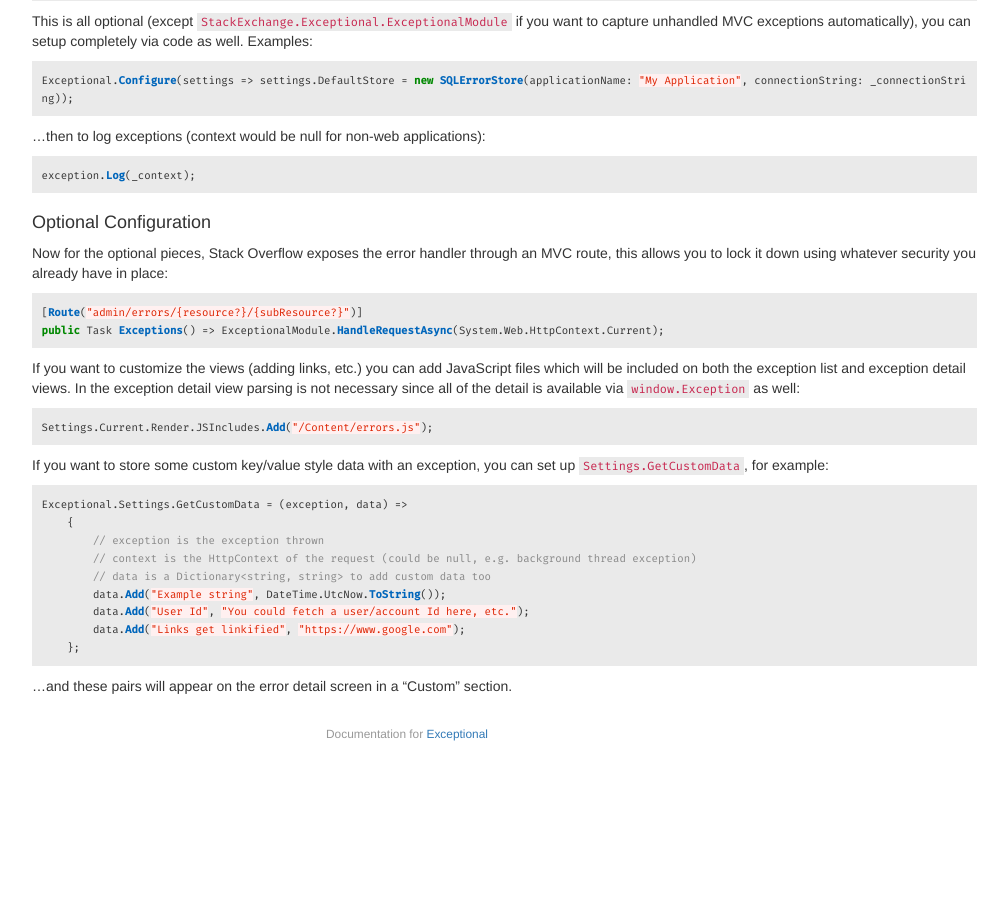
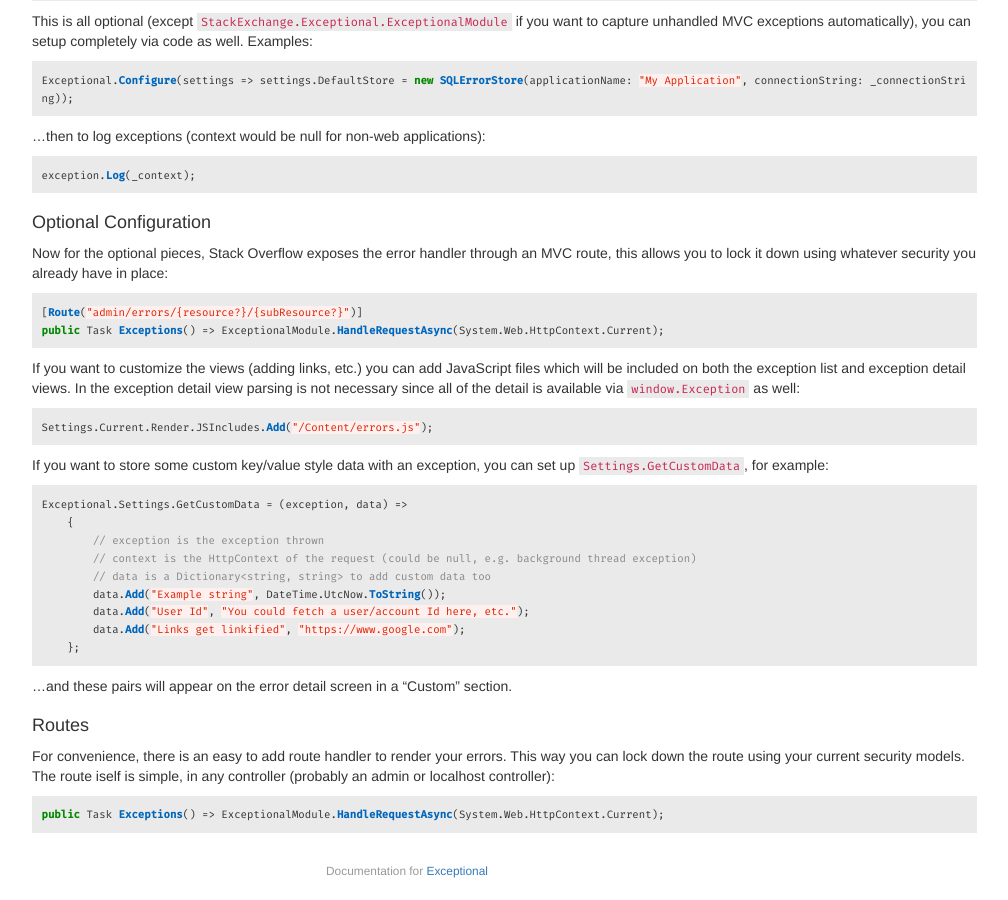
Before and after one commit to NickCraver/StackExchange.Exceptional, a Jekyll site: the page built from docs/AspDotNet.md, in a window 1280 px wide and 900 px high, scrolled down 746 px. Shown: the whole window, without its empty margins (233-1241 px from the left). Built offline with Jekyll 4.4.1, drawn with Linux system fonts in a browser that asks for light colours; before the commit the page ends 1509 px from its top, so only the background shows below that.

Commit message:
Add routes section to ASP.NET docs

````diff
--- a/docs/AspDotNet.md
+++ b/docs/AspDotNet.md
@@ -84,3 +84,11 @@ Exceptional.Settings.GetCustomData = (exception, data) =>
     };
 ```
 ...and these pairs will appear on the error detail screen in a "Custom" section.
+
+#### Routes
+
+For convenience, there is an easy to add route handler to render your errors. This way you can lock down the route using your current security models. The route iself is simple, in any controller (probably an admin or localhost controller):
+
+```c#
+public Task Exceptions() => ExceptionalModule.HandleRequestAsync(System.Web.HttpContext.Current);
+```
````
